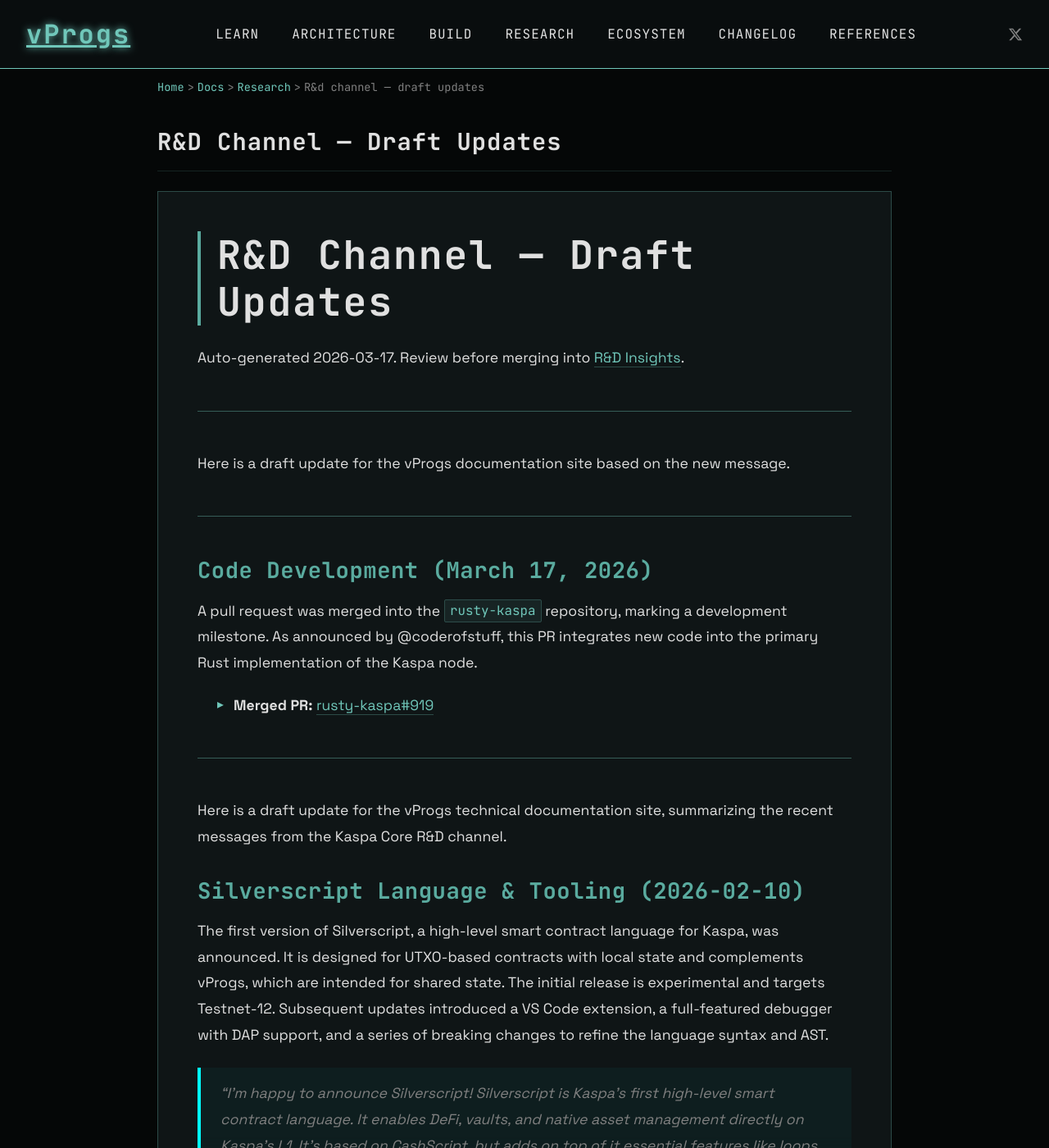
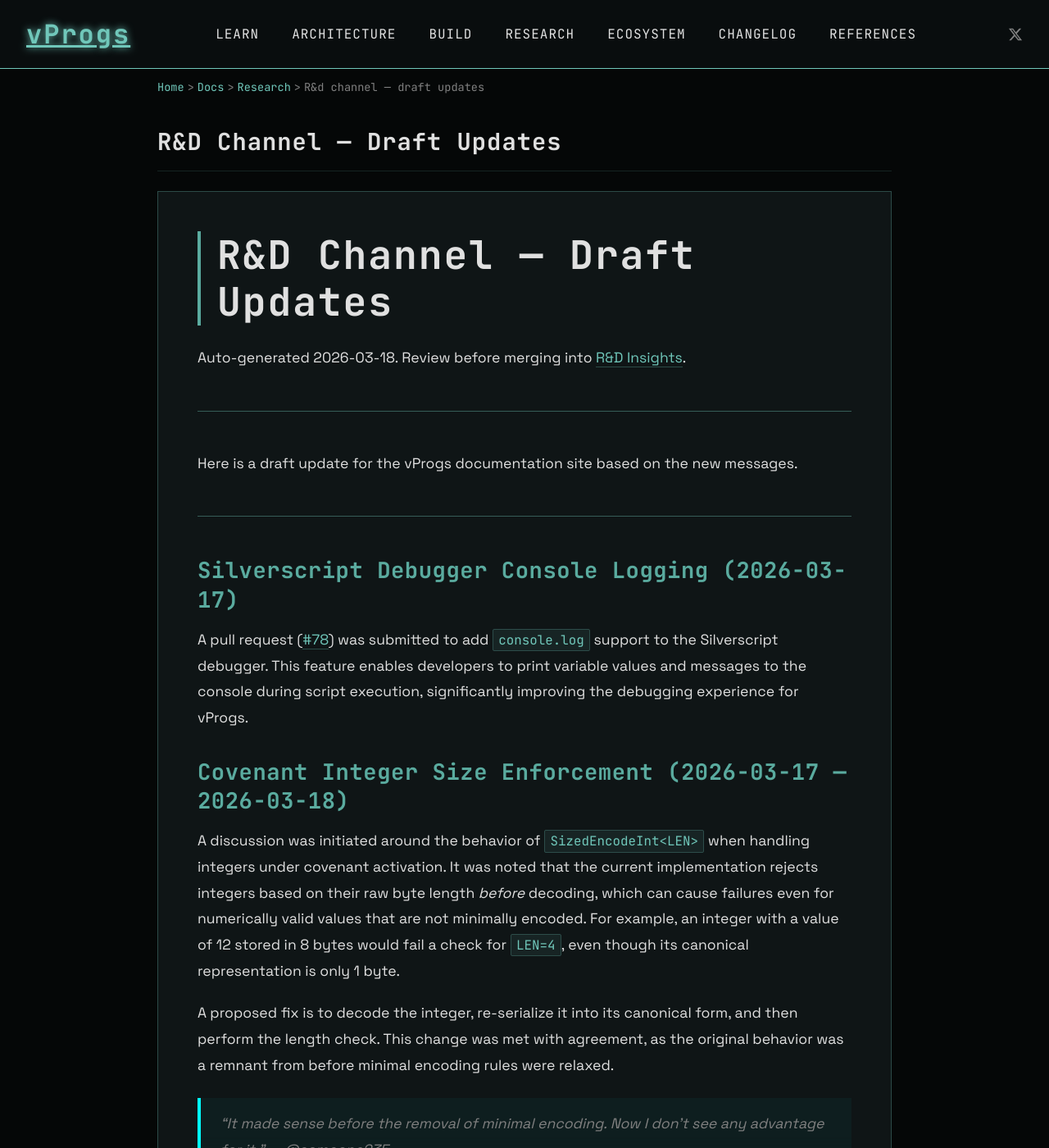
Before and after one commit to creative-inference/vprogs.xyz, a Jekyll site: the page built from docs/research/rnd-draft-updates.md, in a window 1280 px wide and 1400 px high. Shown: the whole window at 82% size. Built offline with Jekyll 4.4.1, drawn with Linux system fonts in a browser that asks for light colours; our own code applies the rules of GitHub Pages for plain Markdown files; some of the changed text lies outside the part shown.

Commit message:
chore: draft R&D summary for 2026-03-18

```diff
--- a/docs/research/rnd-draft-updates.md
+++ b/docs/research/rnd-draft-updates.md
@@ -1,10 +1,24 @@
 # R&D Channel — Draft Updates
 
-Auto-generated 2026-03-17. Review before merging into [R&D Insights](/changelog/rnd-insights).
+Auto-generated 2026-03-18. Review before merging into [R&D Insights](/changelog/rnd-insights).
 
 ---
 
-Here is a draft update for the vProgs documentation site based on the new message.
+Here is a draft update for the vProgs documentation site based on the new messages.
+
+---
+
+### Silverscript Debugger Console Logging (2026-03-17)
+
+A pull request ([#78](https://github.com/kaspanet/silverscript/pull/78)) was submitted to add `console.log` support to the Silverscript debugger. This feature enables developers to print variable values and messages to the console during script execution, significantly improving the debugging experience for vProgs.
+
+### Covenant Integer Size Enforcement (2026-03-17 — 2026-03-18)
+
+A discussion was initiated around the behavior of `SizedEncodeInt<LEN>` when handling integers under covenant activation. It was noted that the current implementation rejects integers based on their raw byte length *before* decoding, which can cause failures even for numerically valid values that are not minimally encoded. For example, an integer with a value of 12 stored in 8 bytes would fail a check for `LEN=4`, even though its canonical representation is only 1 byte.
+
+A proposed fix is to decode the integer, re-serialize it into its canonical form, and then perform the length check. This change was met with agreement, as the original behavior was a remnant from before minimal encoding rules were relaxed.
+
+> "It made sense before the removal of minimal encoding. Now I don't see any advantage for it." — @someone235
 
 ---
 
```
